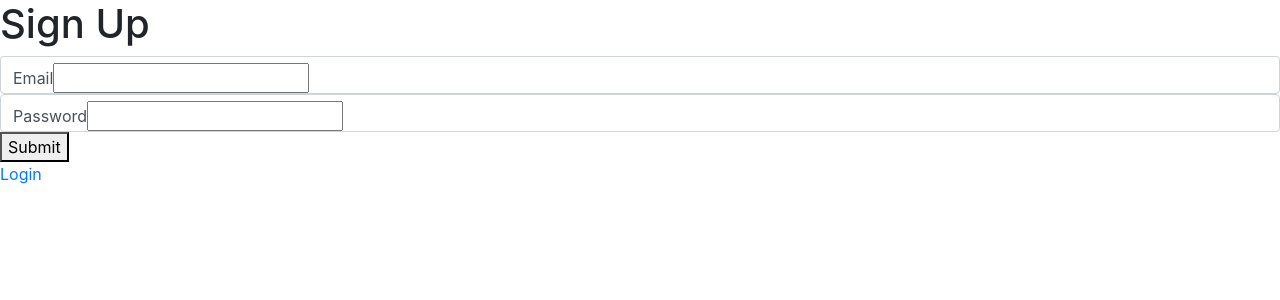
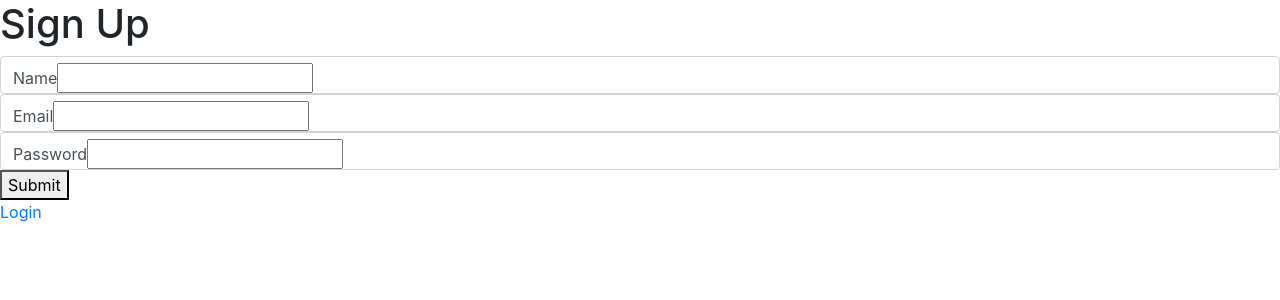
Before and after one commit to bpb54321/dialog-app, a React (Create React App) app: page /sign-up in a window 1280 px wide. Shown: the top 300 px of the page. Built offline with nearby package versions, Linux system fonts and the light colour scheme.

Commit message:
Fixed the SignupForm.

```diff
--- a/src/ListOfLines.tsx
+++ b/src/ListOfLines.tsx
@@ -16,7 +16,6 @@ export default class ListOfLines extends React.Component<Props, State> {
   state = {};
 
   render() {
-    debugger;
     return (
       <ul data-testid={"lines"} >
         {this.props.dialog.lines.filter((lineData: LineData) => {
--- /dev/null
+++ b/src/components/SignupForm.tsx
@@ -0,0 +1,102 @@
+import React, {ChangeEvent, FormEvent, FunctionComponent, useContext, useState} from 'react';
+import {GlobalContext} from "../contexts/GlobalContext";
+import fetchData from "../utils/fetch-data";
+
+const signupQuery =
+  `
+    mutation Signup($email: String!, $password: String!, $name: String!) {
+      signup(email: $email, password: $password, name: $name) {
+        token,
+        user {
+          name
+        }
+      }
+    }
+  `;
+
+export const SignupForm: FunctionComponent = () => {
+
+  const context = useContext(GlobalContext);
+
+  const [name, setName] = useState("");
+  const [email, setEmail] = useState("");
+  const [password, setPassword] = useState("");
+  const [errorMessage, setErrorMessage] = useState("");
+
+  const handleSubmit = async (event: FormEvent): Promise<void> => {
+    event.preventDefault();
+
+    try {
+      const queryVariables = {
+        name,
+        email,
+        password,
+      };
+
+      const {token} = await fetchData(signupQuery, queryVariables, "signup", context);
+
+      context.actions.setGlobalState({
+        token,
+        loggedIn: true,
+      });
+
+    } catch (error) {
+
+      setErrorMessage(error.message);
+
+    }
+  };
+
+  return (
+    <div>
+      <form
+        className={"auth-form"}
+        onSubmit={(event) => handleSubmit(event)}
+      >
+        <div className={"form-control"}>
+          <label htmlFor="name">Name</label>
+          <input
+            id={"name"}
+            type={"text"}
+            onChange={(event: ChangeEvent<HTMLInputElement>) => {
+              setName(event.target.value);
+            }}
+            required
+          />
+        </div>
+        <div className={"form-control"}>
+          <label htmlFor="email">Email</label>
+          <input
+            id={"email"}
+            type={"email"}
+            onChange={(event: ChangeEvent<HTMLInputElement>) => {
+              setEmail(event.target.value);
+            }}
+            required
+          />
+        </div>
+        <div className={"form-control"}>
+          <label htmlFor="password">Password</label>
+          <input
+            id={"password"}
+            type={"password"}
+            onChange={(event: ChangeEvent<HTMLInputElement>) => {
+              setPassword(event.target.value);
+            }}
+            required
+          />
+        </div>
+        <div className="form-actions">
+          <button type={"submit"}>Submit</button>
+        </div>
+        {
+          errorMessage
+            ?
+            <p>{errorMessage}</p>
+            :
+            null
+        }
+      </form>
+    </div>
+  );
+};
--- a/src/pages/PracticePage.tsx
+++ b/src/pages/PracticePage.tsx
@@ -122,7 +122,6 @@ export default class PracticePage extends React.Component<Props, State> {
 
   addGuessToCurrentLineAndIncrementLineNumber = (lineGuess: string) => {
     this.setState((previousState: State) => {
-      debugger;
 
       const {dialog} = previousState;
 
@@ -172,7 +171,6 @@ export default class PracticePage extends React.Component<Props, State> {
 
             switch (this.state.mode) {
                 case InteractionMode.PracticingLines:
-                  debugger;
                   return (
                     <>
                       <ListOfLines
@@ -187,7 +185,6 @@ export default class PracticePage extends React.Component<Props, State> {
                     </>
                   );
                 case InteractionMode.DialogComplete:
-                  debugger;
                   return (
                     <ListOfLines
                       dialog={this.state.dialog}
--- a/src/pages/SignupPage.tsx
+++ b/src/pages/SignupPage.tsx
@@ -1,8 +1,8 @@
 import React from 'react';
-import LoginForm from "../components/LoginForm";
 import {Link} from "react-router-dom";
 import {GlobalContextObject} from "../contexts/GlobalContext";
 import {GlobalConsumer} from "../contexts/GlobalContext";
+import {SignupForm} from "../components/SignupForm";
 
 interface Props {
 
@@ -12,21 +12,6 @@ interface State {
 }
 
 export default class SignupPage extends React.Component<Props, State> {
-
-  signupTemplate = (email: string, password: string, name?: string) => {
-    return (
-      `
-        mutation {
-            signup(email: "${email}", password: "${password}", name: "${name}") {
-              token,
-              user {
-                name
-              }
-            }
-        }
-      `
-    );
-  };
 
   render() {
     return (
@@ -44,7 +29,7 @@ export default class SignupPage extends React.Component<Props, State> {
                   </p>
                 :
                   <>
-                    <LoginForm queryTemplateFunction={this.signupTemplate} fieldName={"signup"}/>
+                    <SignupForm/>
                     <Link to={"/auth"}>Login</Link>
                   </>
               }
```
